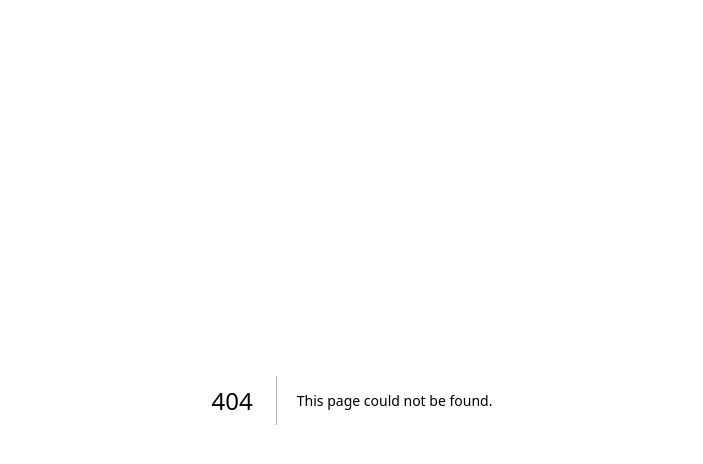
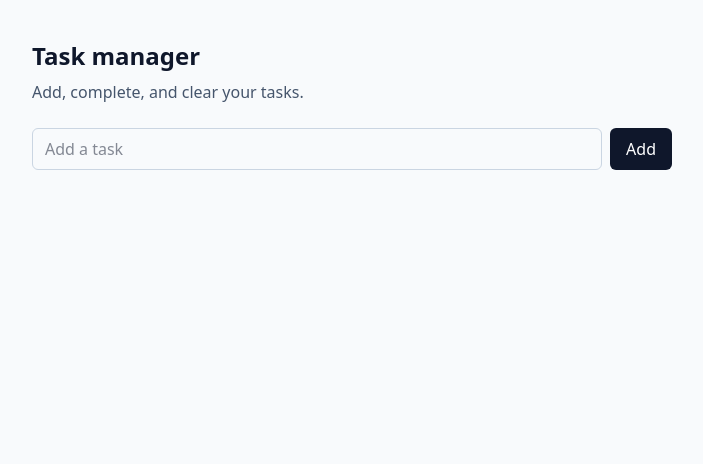
Before and after one commit to RajinShahriar10/flyrank-capstone, a Next.js app: page /tasks in a window 1280 px wide. Before the commit this address had no page. Shown: the top 464 px of the page, without its empty margins (288-991 px from the left). Built offline with nearby package versions, Linux system fonts and the light colour scheme.

Commit message:
feat: add basic task manager (first AI pass, in-memory)

```diff
--- /dev/null
+++ b/app/tasks/page.tsx
@@ -0,0 +1,80 @@
+"use client";
+
+import { useState } from "react";
+
+interface Task {
+  id: number;
+  title: string;
+  done: boolean;
+}
+
+export default function TasksPage() {
+  const [title, setTitle] = useState("");
+  const [tasks, setTasks] = useState<Task[]>([]);
+
+  function addTask(event: React.FormEvent) {
+    event.preventDefault();
+    if (!title.trim()) {
+      return;
+    }
+    setTasks([{ id: Date.now(), title: title.trim(), done: false }, ...tasks]);
+    setTitle("");
+  }
+
+  function toggle(id: number) {
+    setTasks(tasks.map((task) => (task.id === id ? { ...task, done: !task.done } : task)));
+  }
+
+  function remove(id: number) {
+    setTasks(tasks.filter((task) => task.id !== id));
+  }
+
+  return (
+    <main className="mx-auto max-w-2xl px-4 py-10">
+      <h1 className="text-2xl font-semibold">Task manager</h1>
+      <p className="mt-2 text-slate-600">Add, complete, and clear your tasks.</p>
+
+      <form onSubmit={addTask} className="mt-6 flex gap-2">
+        <input
+          value={title}
+          onChange={(event) => setTitle(event.target.value)}
+          placeholder="Add a task"
+          className="block w-full rounded-md border border-slate-300 px-3 py-2"
+        />
+        <button
+          type="submit"
+          className="shrink-0 rounded-md bg-slate-900 px-4 py-2 text-white"
+        >
+          Add
+        </button>
+      </form>
+
+      <ul className="mt-6 space-y-2">
+        {tasks.map((task, index) => (
+          <li
+            key={index}
+            className="flex items-center justify-between gap-3 rounded-md border border-slate-200 bg-white px-3 py-2"
+          >
+            <label className="flex items-center gap-2">
+              <input
+                type="checkbox"
+                checked={task.done}
+                onChange={() => toggle(task.id)}
+              />
+              <span className={task.done ? "text-slate-400 line-through" : undefined}>
+                {task.title}
+              </span>
+            </label>
+            <button
+              type="button"
+              onClick={() => remove(task.id)}
+              className="text-sm text-red-600"
+            >
+              Delete
+            </button>
+          </li>
+        ))}
+      </ul>
+    </main>
+  );
+}
```
